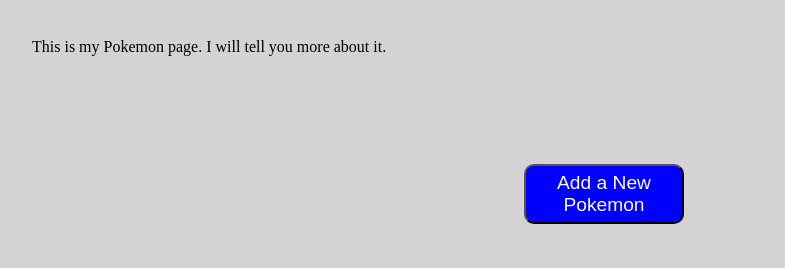
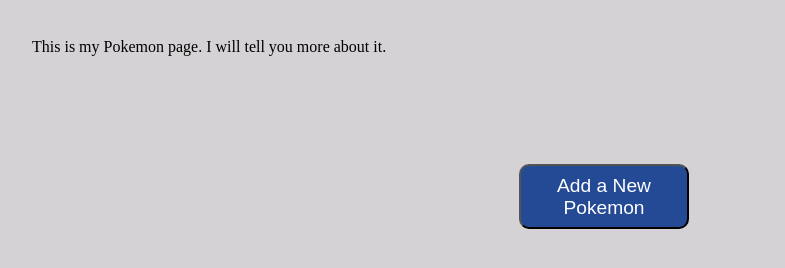
Before and after one commit to kand123/fallportfolio, a plain HTML site: page pokemon.html in a window 1280 px wide. Shown: the part 186-454 px from the top of the page, without its empty margins (36-821 px from the left). Drawn offline with nearby package versions, Linux system fonts and the light colour scheme; no server answers.

Commit message:
button styling

```diff
--- a/styles/pokestyle.css
+++ b/styles/pokestyle.css
@@ -137,16 +137,19 @@ header p {
 
 
 button {
-  width: 160px;
-  height: 60px;
-  background-color: blue;
+  width: 170px;
+  height: 65px;
+  background-color:  rgb(36, 74, 150);
   color: #fff;
   font-size: 1.2rem;
+
   border-radius: 10px;
 }
 
 button:hover {
-  background-color: red;
+  background-color: rgb(252, 239, 61);
+  color: rgb(60, 95, 166);
+
 }
 
 #add {
```
